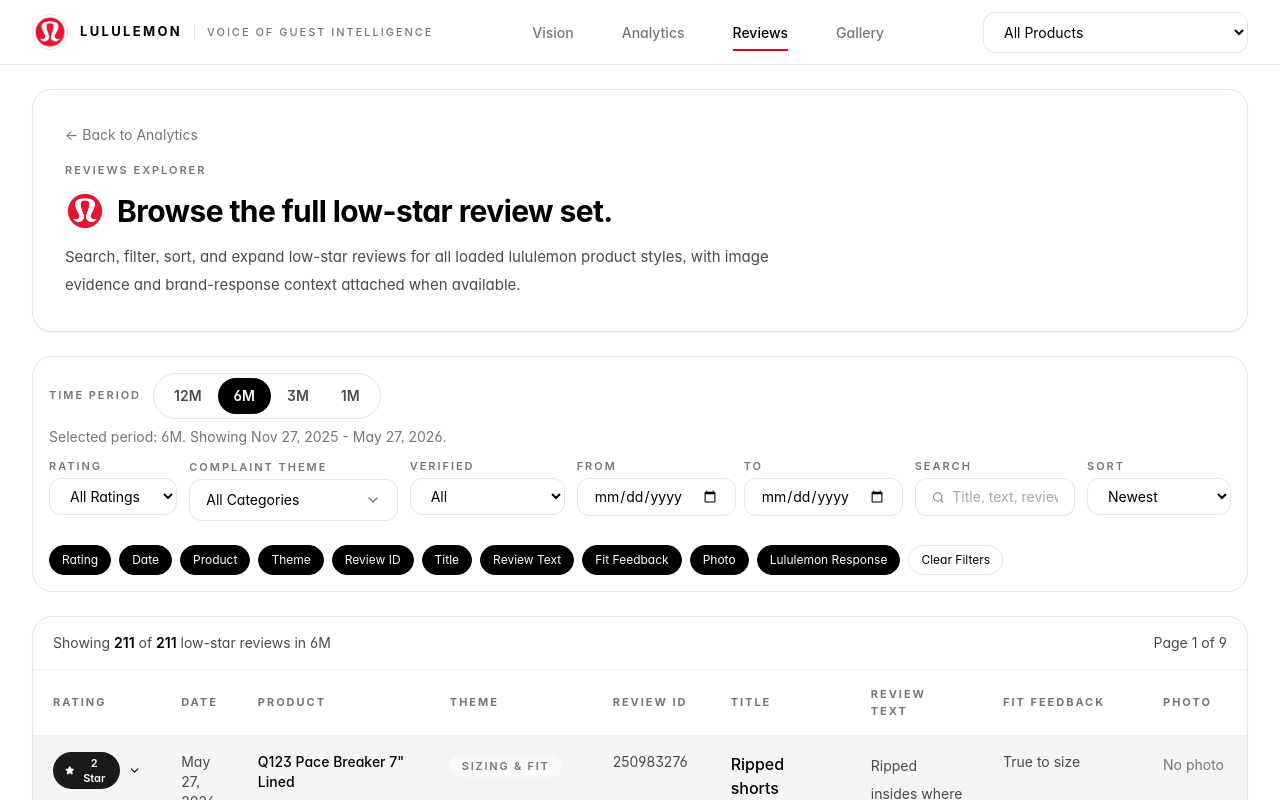
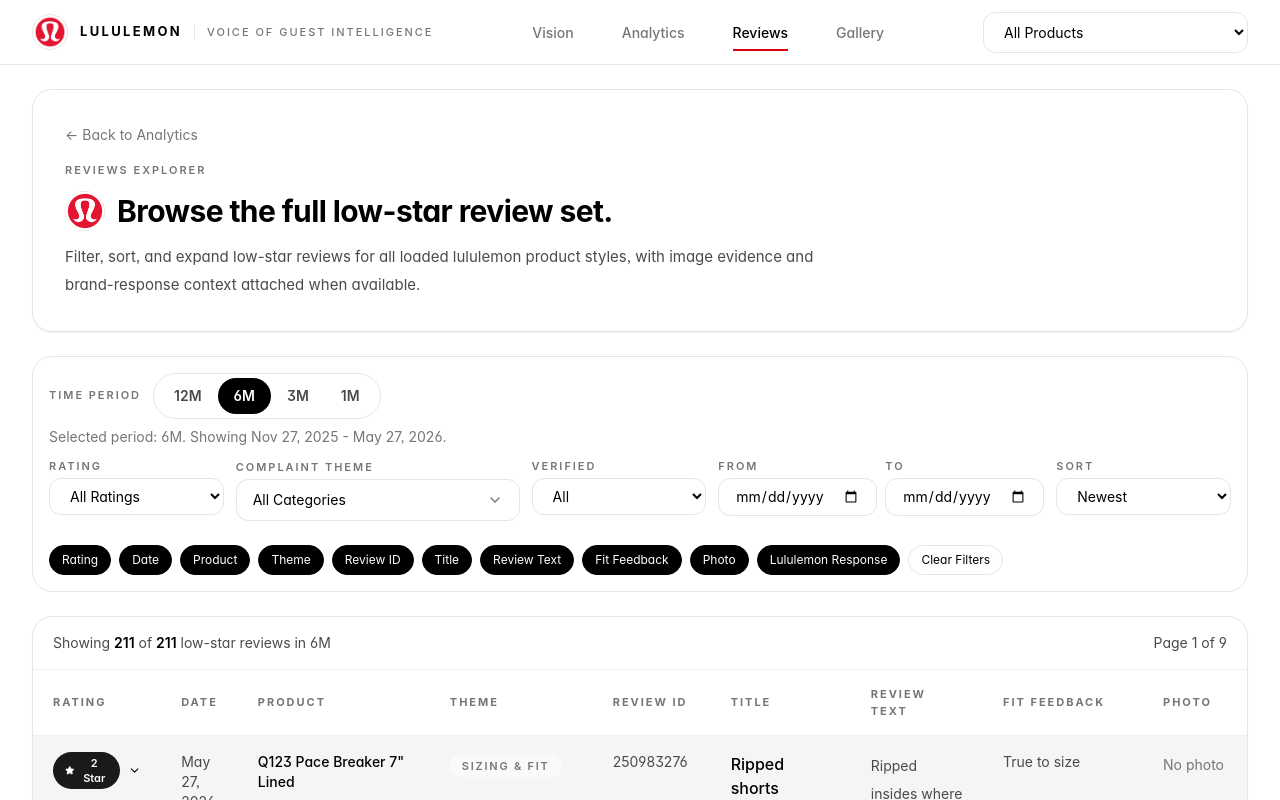
Before and after one commit to BUNNYBISANDA/LULULEMONANALYSIS, a React (Vite) app: page /#/reviews in a window 1280 px wide. Shown: the top 800 px of the page. Built offline with nearby package versions, Linux system fonts and the light colour scheme; a web font is replaced by a local one.

Commit message:
Remove remaining search UI

```diff
--- a/src/components/gallery/ImageCard.jsx
+++ b/src/components/gallery/ImageCard.jsx
@@ -1,4 +1,4 @@
-import { Search } from 'lucide-react'
+import { Eye } from 'lucide-react'
 import RatingBadge from '../primitives/RatingBadge'
 import Skeleton from '../primitives/Skeleton'
 
@@ -30,7 +30,7 @@
             <p className="mt-1 text-xs text-white/70">{item.complaintTheme}</p>
           </div>
           <div className="rounded-full bg-white/15 p-2">
-            <Search size={15} />
+            <Eye size={15} />
           </div>
         </div>
       </div>
--- a/src/data/constants.js
+++ b/src/data/constants.js
@@ -1,10 +1,10 @@
 import {
+  BarChart3,
   CircleDollarSign,
   Eye,
   Headphones,
   Image as ImageIcon,
   MessageSquareQuote,
-  PackageSearch,
   Ruler,
   ShieldCheck,
 } from 'lucide-react'
@@ -320,7 +320,7 @@
 
 export const pageMetadata = {
   vision: { title: 'Vision', path: '/', icon: Eye },
-  analytics: { title: 'Analytics', path: '/analytics', icon: PackageSearch },
+  analytics: { title: 'Analytics', path: '/analytics', icon: BarChart3 },
   reviews: { title: 'Reviews Explorer', path: '/reviews', icon: MessageSquareQuote },
   gallery: { title: 'Image Gallery', path: '/gallery', icon: ImageIcon },
 }
--- a/src/pages/AnalyticsPage.jsx
+++ b/src/pages/AnalyticsPage.jsx
@@ -693,7 +693,7 @@
               Browse all reviews
             </h3>
             <p className="mt-3 inline-flex items-center gap-2 text-sm text-[#4a4a4a]">
-              Open the searchable review explorer
+              Open the review explorer
               <ArrowRight size={15} />
             </p>
           </Panel>
--- a/src/pages/ReviewsPage.jsx
+++ b/src/pages/ReviewsPage.jsx
@@ -1,6 +1,6 @@
 import { Fragment, useEffect, useMemo, useRef, useState } from 'react'
 import { Link, useSearchParams } from 'react-router-dom'
-import { ChevronDown, ChevronUp, ExternalLink, Search } from 'lucide-react'
+import { ChevronDown, ChevronUp, ExternalLink } from 'lucide-react'
 import Panel from '../components/primitives/Panel'
 import SectionHeader from '../components/primitives/SectionHeader'
 import EmptyState from '../components/primitives/EmptyState'
@@ -15,7 +15,6 @@
   filterReviews,
   formatShortDate,
   hasValue,
-  highlightMatch,
   sortReviews,
   truncateText,
 } from '../data/selectors'
@@ -39,18 +38,6 @@
   { key: 'response', label: 'Lululemon Response' },
 ]
 
-function HighlightedText({ text, query }) {
-  return highlightMatch(text, query).map((part, index) =>
-    part.match ? (
-      <mark key={`${part.text}-${index}`} className="rounded bg-[#ffe5e8] px-0.5 text-[#000000]">
-        {part.text}
-      </mark>
-    ) : (
-      <span key={`${part.text}-${index}`}>{part.text}</span>
-    ),
-  )
-}
-
 export default function Reviews() {
   const { selectedProductId, selectedProductName, selectedTimePeriod } = useProductFilter()
   const { data, loading, error } = useDashboardDataset(true)
@@ -60,7 +47,6 @@
     verified: ALL_FILTER_VALUE,
     from: '',
     to: '',
-    query: '',
     sort: 'newest',
   })
   const [searchParams] = useSearchParams()
@@ -182,7 +168,7 @@
         <SectionHeader
           eyebrow="Reviews Explorer"
           title="Browse the full low-star review set."
-          description={`Search, filter, sort, and expand low-star reviews for ${
+          description={`Filter, sort, and expand low-star reviews for ${
             selectedProductId === 'all' ? 'all loaded lululemon product styles' : selectedProductName
           }, with image evidence and brand-response context attached when available.`}
           className="mt-4"
@@ -204,7 +190,7 @@
             meta={`Selected period: ${data.selectedTimePeriod}. Showing ${data.periodRangeLabel}.`}
           />
         </div>
-        <div className="grid flex-1 gap-3 xl:grid-cols-[0.8fr_1.3fr_0.8fr_auto_1fr_0.8fr]">
+        <div className="grid flex-1 gap-3 xl:grid-cols-[0.8fr_1.3fr_0.8fr_auto_0.8fr]">
           <label className="flex flex-col gap-1 text-sm text-[#4a4a4a]">
             <span className="text-[11px] font-semibold uppercase tracking-[0.18em] text-[#767676]">
               Rating
@@ -240,20 +226,6 @@
             </select>
           </label>
           <DateRangePicker from={filters.from} to={filters.to} onChange={updateFilter} />
-          <label className="flex flex-col gap-1 text-sm text-[#4a4a4a]">
-            <span className="text-[11px] font-semibold uppercase tracking-[0.18em] text-[#767676]">
-              Search
-            </span>
-            <div className="flex items-center gap-2 rounded-xl border border-black/10 bg-white px-4 py-2">
-              <Search size={15} className="text-[#767676]" />
-              <input
-                value={filters.query}
-                onChange={(event) => updateFilter('query', event.target.value)}
-                placeholder="Title, text, review ID, or theme"
-                className="w-full border-none bg-transparent text-sm text-[#000000] outline-none placeholder:text-[#a8a8a8]"
-              />
-            </div>
-          </label>
           <label className="flex flex-col gap-1 text-sm text-[#4a4a4a]">
             <span className="text-[11px] font-semibold uppercase tracking-[0.18em] text-[#767676]">
               Sort
@@ -390,18 +362,12 @@
                         ) : null}
                         {visibleColumns.title ? (
                           <td className="px-5 py-4 font-medium text-[#000000]">
-                            <HighlightedText
-                              text={review.title || 'Untitled review'}
-                              query={filters.query}
-                            />
+                            {review.title || 'Untitled review'}
                           </td>
                         ) : null}
                         {visibleColumns.text ? (
                           <td className="max-w-xl px-5 py-4 text-sm leading-7 text-[#4a4a4a]">
-                            <HighlightedText
-                              text={truncateText(review.reviewText, 160)}
-                              query={filters.query}
-                            />
+                            {truncateText(review.reviewText, 160)}
                           </td>
                         ) : null}
                         {visibleColumns.fit ? (
```
